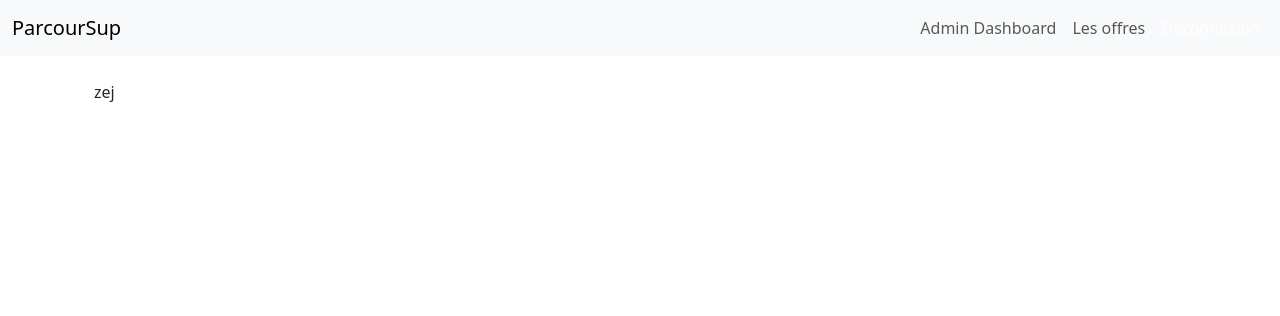
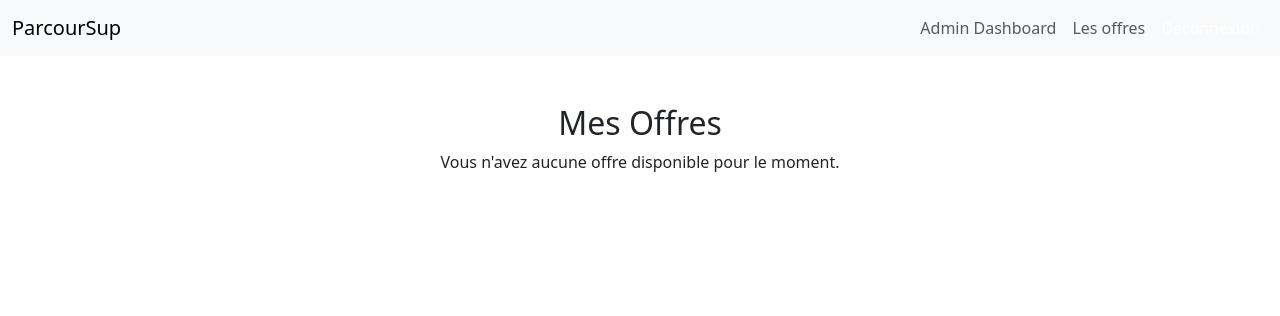
Before and after one commit to aZor9/Django-SN2, a Django app: page /offre/show/ in a window 1280 px wide. Shown: the top 316 px of the page. Run offline with Django 5.2, Linux system fonts and the light colour scheme; a user stored in the database is signed in; data comes from the database, SQL or seed files in the repository; both versions use the stored data as it was after the commit.

Commit message:
voir mes offres

```diff
--- a/Django/Parcoursup/templates/offre_show.html
+++ b/Django/Parcoursup/templates/offre_show.html
@@ -1,8 +1,27 @@
 {% extends 'base.html' %}
 
 {% block content %}
-<div class="container">
+<div class="container my-5">
+    <h2 class="text-center">Mes Offres</h2>
 
-      zej
+    {% if offres %}
+        <div class="row">
+            {% for offre in offres %}
+                <div class="col-md-4 mb-3">
+                    <div class="card">
+                        <img src="{{ offre.image_url }}" class="card-img-top" alt="{{ offre.title }}">
+                        <div class="card-body">
+                            <h5 class="card-title">{{ offre.title }}</h5>
+                            <p class="card-text">{{ offre.description }}</p>
+                            <p><strong>Domaine d'étude :</strong> {{ offre.get_study_domain_display }}</p>
+                            <a href="{% url 'offre_id' offer_id=offre.id %}" class="btn btn-primary">Voir Détails</a>
+                        </div>
+                    </div>
+                </div>
+            {% endfor %}
+        </div>
+    {% else %}
+        <p class="text-center">Vous n'avez aucune offre disponible pour le moment.</p>
+    {% endif %}
 </div>
 {% endblock %}
--- a/Django/Parcoursup/views_offre.py
+++ b/Django/Parcoursup/views_offre.py
@@ -56,8 +56,23 @@
 
 # def offer_success(request):
 #     return render(request, 'offre.html')
+@login_required
 def offre_show(request):
-    return render(request, 'offre_show.html')
+    # Vérifiez que l'utilisateur est un établissement
+    user_profile = UserProfile.objects.get(user=request.user)
+
+    if user_profile.user_type == 'etablissement':
+        # Récupérez uniquement les offres ajoutées par cet établissement
+        offres = Offer.objects.filter(added_by=user_profile)
+    else:
+        # Si l'utilisateur n'est pas un établissement, redirigez ou affichez un message d'erreur
+        offres = None
+
+    context = {
+        'offres': offres,
+        'user_profile': user_profile,
+    }
+    return render(request, 'offre_show.html', context)
 
 
 
```
Also changed, not shown: Django/db.sqlite3.
